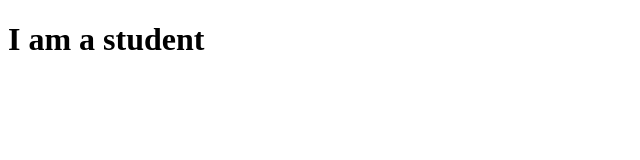
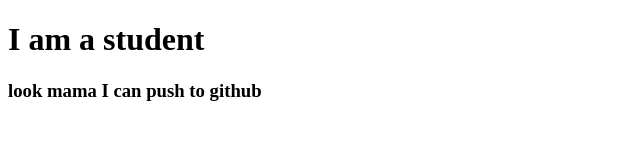
Before and after one commit to ah496/second-project, a plain HTML site: page index.html in a window 1280 px wide. Shown: the whole page, without its empty margins (0-640 px from the left). Drawn offline with Linux system fonts and the light colour scheme.

Commit message:
lernner github

```diff
--- a/index.html
+++ b/index.html
@@ -8,6 +8,7 @@
 </head>
 <body>
     <h1> I am a student</h1>
+    <h3> look mama I can push to github </h3>
 
 </body>
 </html>
```
